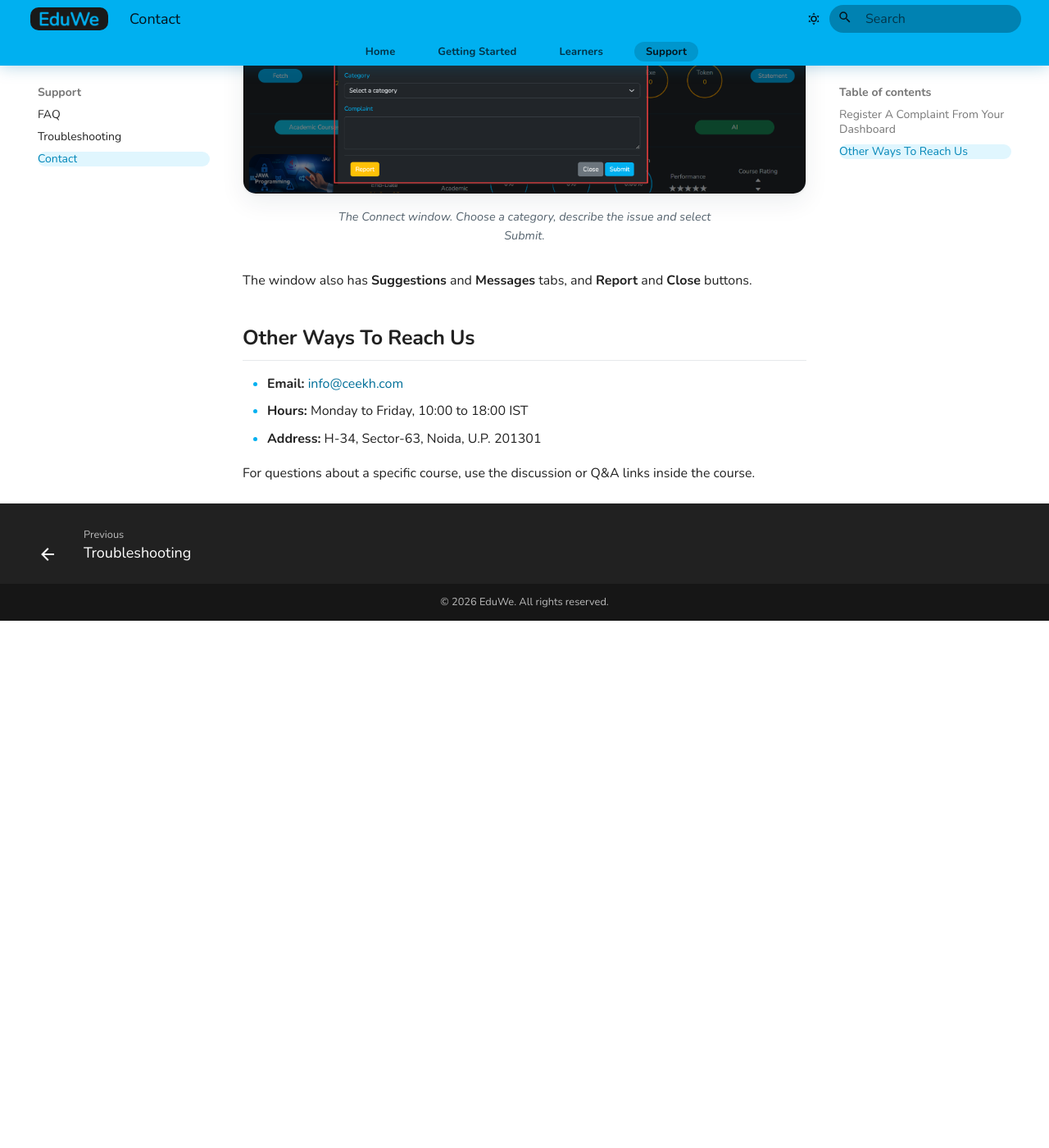
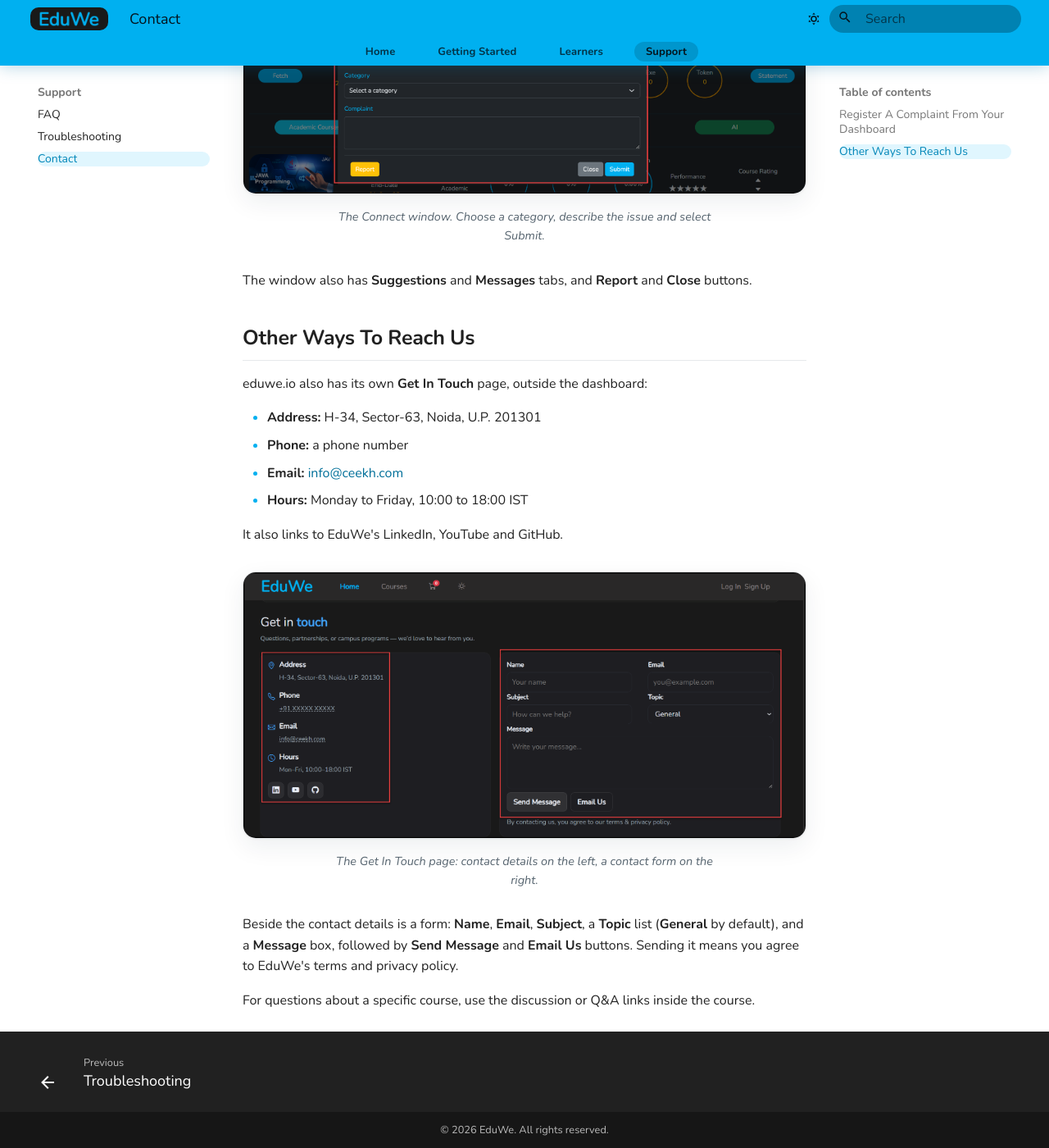
Before and after one commit to geitdeepak/EduWeIO_HelpDoc, an MkDocs documentation site: the page built from docs/support/contact.md, in a window 1280 px wide and 1400 px high, scrolled down 724 px. Shown: the whole window at 82% size. Built offline with MkDocs 1.6.1 and Material for MkDocs 9.7.7, drawn with Linux system fonts in a browser that asks for light colours; before the commit the page ends 1481 px from its top, so only the background shows below that.

Commit message:
Document the Get In Touch contact page and its form
eduwe.io has its own public "Get In Touch" page separate from the
dashboard's Connect feature: contact details (address, phone, email,
hours) plus LinkedIn/YouTube/GitHub links on one side, and a contact
form (Name, Email, Subject, Topic, Message, Send Message, Email Us) on
the other.

Co-Authored-By: Claude Sonnet 5 <noreply@anthropic.com>

```diff
--- a/docs/support/contact.md
+++ b/docs/support/contact.md
@@ -33,12 +33,28 @@ The window also has **Suggestions** and **Messages** tabs, and **Report** and **
 
 ## Other Ways To Reach Us
 
+eduwe.io also has its own **Get In Touch** page, outside the dashboard:
+
+- **Address:** H-34, Sector-63, Noida, U.P. 201301
+- **Phone:** a phone number
 - **Email:** [info@ceekh.com](mailto:info@ceekh.com)
 - **Hours:** Monday to Friday, 10:00 to 18:00 IST
-- **Address:** H-34, Sector-63, Noida, U.P. 201301
+
+It also links to EduWe's LinkedIn, YouTube and GitHub.
+
+<figure markdown>
+  ![The Get In Touch page, outlined in red: on the left, the Address, Phone, Email and Hours details with LinkedIn, YouTube and GitHub icons; on the right, a contact form with Name, Email, Subject and Topic fields, a Message box, and Send Message and Email Us buttons](../assets/images/contact/contact-01-get-in-touch.png){ loading=lazy }
+  <figcaption>The Get In Touch page: contact details on the left, a contact form on the right.</figcaption>
+</figure>
+
+Beside the contact details is a form: **Name**, **Email**, **Subject**, a **Topic** list (**General** by default), and a **Message** box, followed by **Send Message** and **Email Us** buttons. Sending it means you agree to EduWe's terms and privacy policy.
 
 For questions about a specific course, use the discussion or Q&A links inside the course.
 
-<!-- Source: eduwe.io footer and FAQ. Re-check against the live site before each release. -->
-<!-- TODO: the live footer shows a placeholder phone number (+91 XXXXX XXXXX). Add the real number, or leave it off. -->
+<!-- Source: eduwe.io footer and FAQ, and the Get In Touch page screenshot (contact-01-get-in-touch.png). Re-check against the live site before each release. -->
+<!-- TODO: the live page shows a placeholder phone number (+91 XXXXX XXXXX). Add the real number, or leave it off. -->
 <!-- TODO: confirm whether a response-time commitment can be stated, and whether the support hours also apply to complaints raised through Connect. -->
+<!-- TODO: list the Topic options besides General. -->
+<!-- TODO: confirm what Send Message does versus Email Us (does Send Message submit in the page, and Email Us open your email app instead?). -->
+<!-- TODO: link to EduWe's terms and privacy policy pages once they exist. -->
+<!-- TODO: confirm whether this form reaches the same support team/ticket system as Connect, or a different inbox. -->
```
Also changed, not shown: docs/assets/images/contact/contact-01-get-in-touch.png (added).
